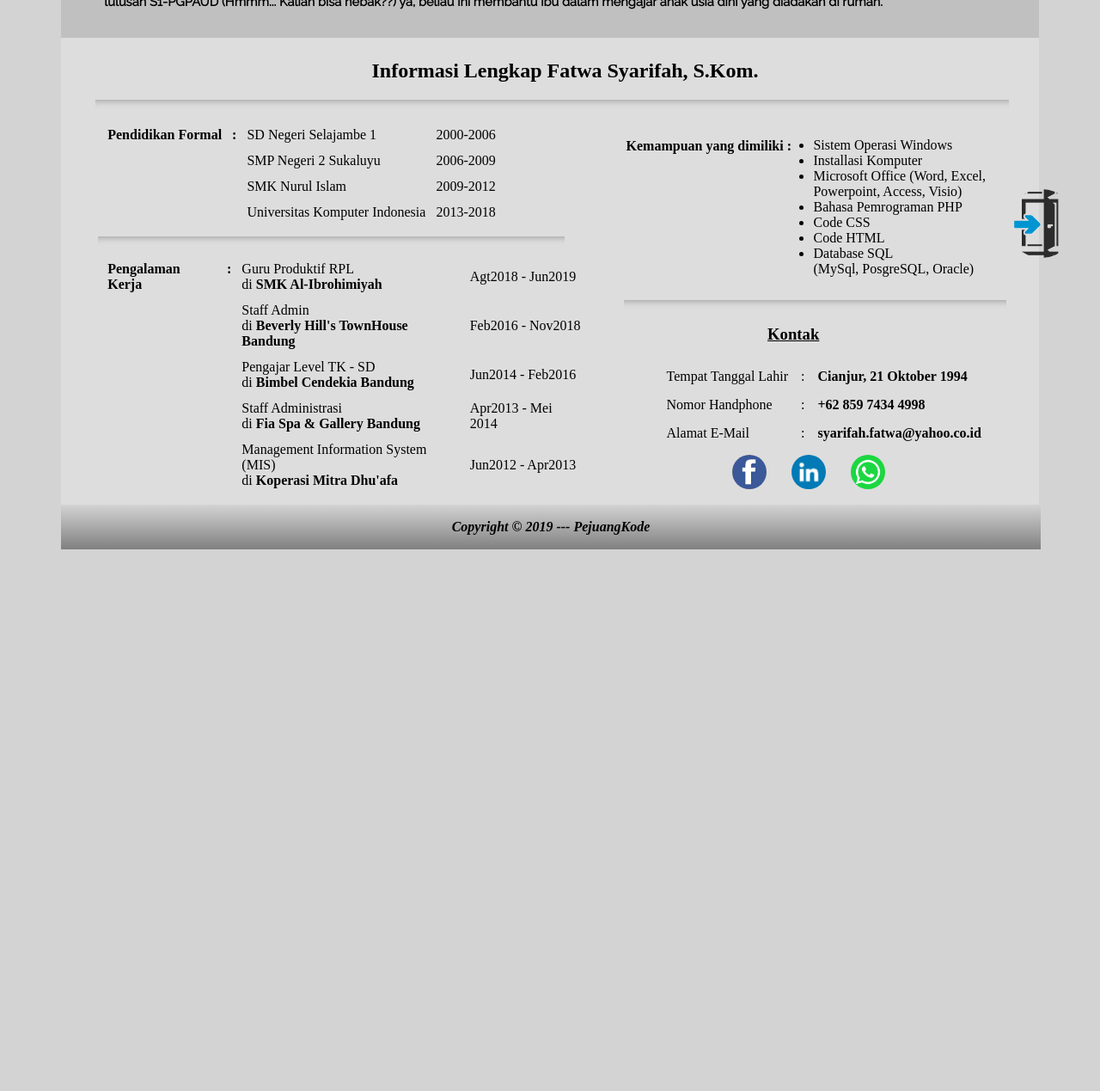
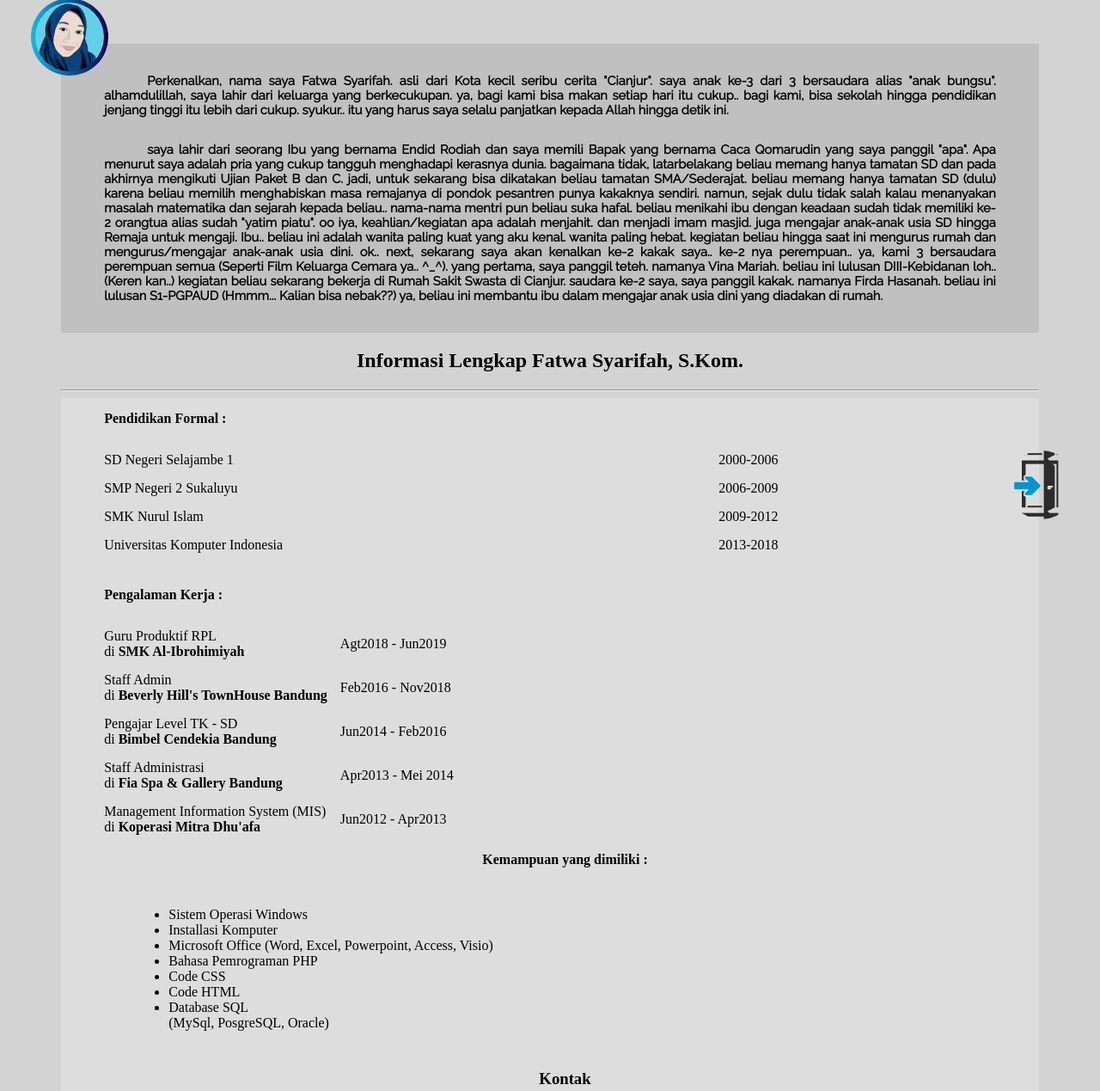
Before and after one commit to fatwasyarifah/CVfatwa.github.io, a plain HTML site: page al-kisah.html in a window 1280 px wide. Shown: the part 308-1577 px from the top of the page at 86% size. Before the commit the page ends 955 px from the top, so only its background shows below. Drawn offline with Linux system fonts and the light colour scheme; files that its build step writes are made by us from their sources; files whose address does not match are found by name.

Commit message:
Update al-kisah.html

```diff
--- a/al-kisah.html
+++ b/al-kisah.html
@@ -5,25 +5,25 @@
     <title>Biodata</title>
     <meta name="viewport" content="width=device-width, initial-scale=1">
     <link href="https://fonts.googleapis.com/css?family=Raleway" rel="stylesheet">
-        <link rel="stylesheet" href="MyCss.css">
+    <link rel="stylesheet" href="CSS/MyCss.css">
     <style type="text/css">
 
     </style>
 </head>
 <body>
     <div class="container">
-            <div class="header">
+        <div class="header2" style="">
             <h1>Al-Kisah Lengkap.. Sang Pejuang Kode</h1>
         </div>
         <div id="value1-2"></div>
         <div id="value1-1"></div>
         <a href="index.html"><div id="value1-3"></div></a>
         <div id="" class="jumbotron2">
-                <div id=""></div>
+            <div id=""></div><br>
             <p class="text">Perkenalkan, nama saya Fatwa Syarifah. asli dari Kota kecil seribu cerita "Cianjur". saya anak ke-3 dari 3 bersaudara alias "anak bungsu".
                 alhamdulillah, saya lahir dari keluarga yang berkecukupan. ya, bagi kami bisa makan setiap hari itu cukup.. bagi kami, bisa sekolah hingga pendidikan jenjang tinggi itu lebih dari cukup.
                 syukur.. itu yang harus saya selalu panjatkan kepada Allah hingga detik ini.
-                </p>
+            </p><br>
             <p class="text">saya lahir dari seorang Ibu yang bernama Endid Rodiah dan saya memili Bapak yang bernama Caca Qomarudin yang saya panggil "apa".
                 Apa menurut saya adalah pria yang cukup tangguh menghadapi kerasnya dunia. bagaimana tidak, latarbelakang beliau memang hanya tamatan SD dan pada akhirnya mengikuti Ujian Paket B dan C. jadi, untuk sekarang bisa dikatakan beliau tamatan SMA/Sederajat.
                 beliau memang hanya tamatan SD (dulu) karena beliau memilih menghabiskan masa remajanya di pondok pesantren punya kakaknya sendiri. namun, sejak dulu tidak salah kalau menanyakan masalah matematika dan sejarah kepada beliau.. nama-nama mentri pun beliau suka hafal.
@@ -34,15 +34,20 @@
                 saudara ke-2 saya, saya panggil kakak. namanya Firda Hasanah. beliau ini lulusan S1-PGPAUD (Hmmm... Kalian bisa nebak??) ya, beliau ini membantu ibu dalam mengajar anak usia dini yang diadakan di rumah.
             </p>
         </div>
+        <div class="x">
+            <h2 style="text-align: center">Informasi Lengkap Fatwa Syarifah, S.Kom.</h2><hr>
+        </div>
         <div class="content">
-                <h2 style="text-align: center">Informasi Lengkap Fatwa Syarifah, S.Kom.</h2><hr>
-                <table style="width: 100%; padding: 0;">
+            <div class="xx">
+                <div class="tbl1">
+                    <table cellspacing="5" cellpadding="5" width="90%">
                         <tr>
-                        <td style="width: 53%">
-                            <table cellspacing=10 border="0">
+                            <th style="vertical-align: top; text-align: left">Pendidikan Formal :</th>
+                        </tr>
+                        <tr class="garis">
+                            <td colspan="2"></td>
+                        </tr>
                         <tr>
-                                    <th rowspan="4" style="vertical-align: top; text-align: left">Pendidikan Formal</th>
-                                    <th rowspan="4" style="vertical-align: top">:</th>
                             <td>SD Negeri Selajambe 1</td>
                             <td>2000-2006</td>
                         </tr>
@@ -58,11 +63,18 @@
                             <td>Universitas Komputer Indonesia</td>
                             <td>2013-2018</td>
                         </tr>
-                            </table><hr>
-                            <table cellspacing=10 border="0">
+<!--                         <tr>
+                            <td height="45px;"></td>
+                        </tr> -->
+                    </table>
+                    <table style="padding-top:20px" cellspacing="5" cellpadding="5">
                         <tr>
-                                    <th rowspan="5" style="vertical-align: top; text-align: left">Pengalaman Kerja</th>
-                                    <th rowspan="5" style="vertical-align: top">:</th>
+                            <th style="vertical-align: top; text-align: left">Pengalaman Kerja :</th>
+                        </tr>
+                        <tr class="garis">
+                            <td colspan="2"></td>
+                        </tr>
+                        <tr>
                             <td>Guru Produktif RPL <br> di <b>SMK Al-Ibrohimiyah</b></td>
                             <td>Agt2018 - Jun2019</td>
                         </tr>
@@ -83,12 +95,15 @@
                             <td>Jun2012 - Apr2013</td>
                         </tr>
                     </table>
-                        </td>
-                        <td style="width: 3%"></td>
-                        <td style="width: 50%">
-                            <table border="0">
+                </div>
+                <div class="tbl2">
+                    <table cellspacing="5" cellpadding="5" width="100%" border="0">
                         <tr>
-                                    <th style="vertical-align: top; text-align: left; padding-top: 18px; width: 195px;">Kemampuan yang dimiliki :</th>
+                            <th>Kemampuan yang dimiliki :</th>
+                        </tr>
+                        <tr class="garis">
+                            <td></td>
+                        </tr>
                         <td>
                             <ul style="padding-left: 7%">
                                 <li>Sistem Operasi Windows</li>
@@ -101,9 +116,14 @@
                             </ul>
                         </td>
                     </tr>
-                            </table><hr>
-                            <u><h3 style="text-align: center; margin-left: -80px;">Kontak</h3></u>
-                            <table cellspacing=5 cellpadding=5 style="margin-left: -10px; padding-left: 50px;">
+                </table>
+                <center>
+                    <h3>Kontak</h3>
+                </center>
+                <table cellspacing=5 cellpadding=5 border="0" style="margin-left: -10px; padding-left: 50px; padding-bottom: 50px;">
+                    <tr class="garis2">
+                        <td colspan="3"></td>
+                    </tr>
                     <tr>
                         <td>Tempat Tanggal Lahir</td>
                         <td>:</td>
@@ -120,7 +140,8 @@
                         <td><b>syarifah.fatwa@yahoo.co.id</b></td>
                     </tr>
                 </table>
-                            <table border="0" cellspacing=5 style="margin-left: 70px; padding-left: 50px;">
+                <div class="con" >
+                <table border="0" cellspacing=5 cellpadding="5" style="padding-left: 50px;">
                         <tr>
                             <td><a href="https://www.facebook.com/FatwaSyarifah"target="_blank" rel="nofollow" title="Facebook Fatwa"><div id="value2"></div></a></td>
                             <td style="width: 15px;"></td>
@@ -129,9 +150,10 @@
                             <td><a href="https://api.whatsapp.com/send?phone=6285974344998&text=Hallo%20Fatwa%20"target="_blank" rel="nofollow" title="Whatsapp Fatwa"><div id="value4"></div></a></td>
                         </tr>
                     </table>
-                        </td>
-                    </tr>
-                </table>
+                </div>
+            </div>
+        </div>
+    </div>
 </div>
 <div class="footer">
     <p><b>Copyright &copy; 2019 --- PejuangKode</b></p>
```
Lines whose indentation alone changed are shown as unchanged.
